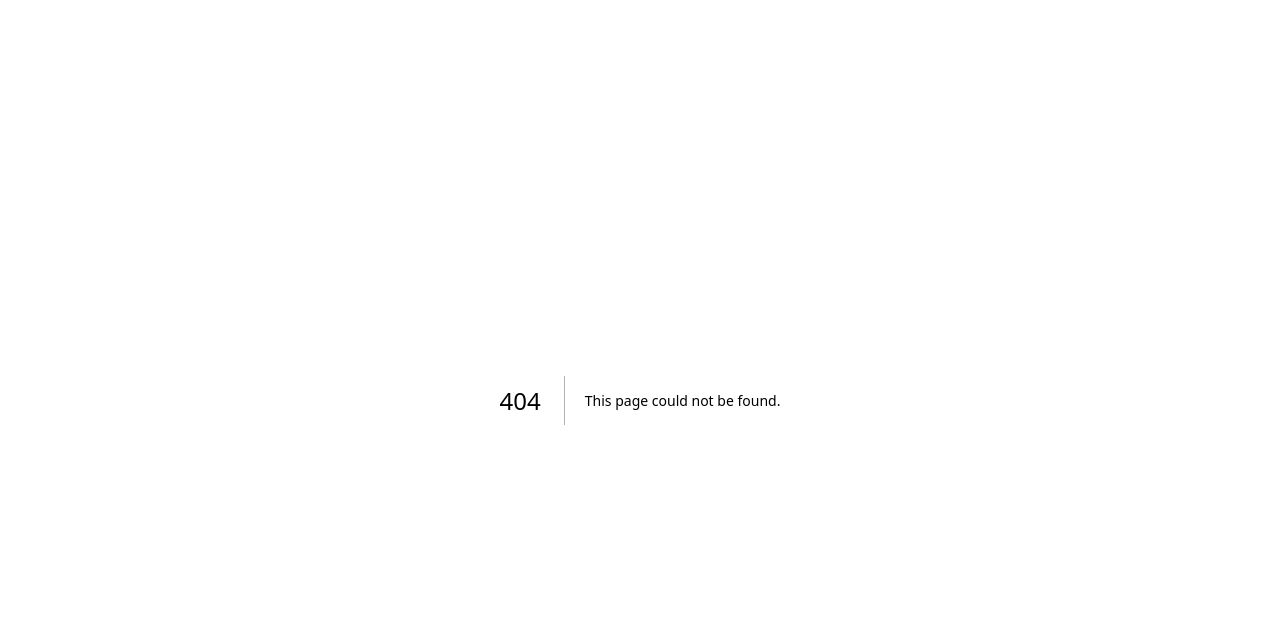
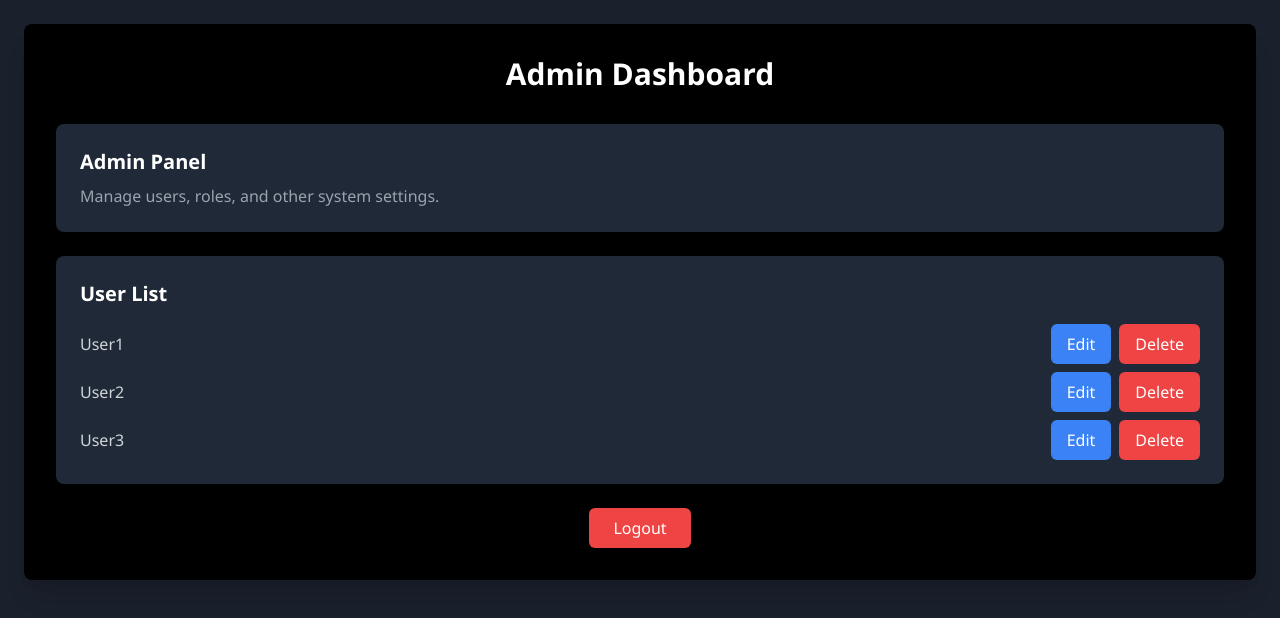
Before and after one commit to manewind/parking_app-frontend, a Next.js app: page /admin in a window 1280 px wide. Before the commit this address had no page. Shown: the top 618 px of the page. Built offline with nearby package versions, Linux system fonts and the light colour scheme.

Commit message:
some log and admin

```diff
--- a/components/header.tsx
+++ b/components/header.tsx
@@ -6,7 +6,7 @@ const Header = () => {
   const { isLoggedIn, logout } = useAuth();
 
   useEffect(() => {
-    console.log('Auth state changed:', isLoggedIn); // Логирование для отладки
+    console.log('Auth state changed:', isLoggedIn);
   }, [isLoggedIn]);
 
   return (
--- a/contexts/authContext.tsx
+++ b/contexts/authContext.tsx
@@ -21,24 +21,25 @@ export const useAuth = () => {
 
 export const AuthProvider = ({ children }: { children: ReactNode }) => {
   const [isLoggedIn, setIsLoggedIn] = useState<boolean>(false);
-  const [profilePicture, setProfilePicture] = useState<string | null>("/prfilePicture.png");
+  const [profilePicture, setProfilePicture] = useState<string | null>(null);
   const [username, setUsername] = useState<string | null>(null);
 
+  // Проверка токена и установка состояния при монтировании компонента
   useEffect(() => {
     const token = localStorage.getItem('token');
-    console.log('Токен из localStorage при монтировании:', token);  // Логирование токена при монтировании
     if (token) {
-      // Просто обновляем состояние, если токен найден
-      setIsLoggedIn(true);
+      // Проверка токена на сервере
+      validateToken(token);
     } else {
-      setIsLoggedIn(false); // если токена нет, то явно указываем isLoggedIn как false
+      // Если токена нет, то явно сбрасываем состояние
+      setIsLoggedIn(false);
+      setUsername(null);
+      setProfilePicture(null);
     }
-  }, []);  // useEffect сработает при монтировании компонента
+  }, []);
 
-  const login = (token: string) => {
-    localStorage.setItem('token', token);
-    setIsLoggedIn(true); // обновляем состояние, что пользователь залогинен
-
+  // Функция проверки токена
+  const validateToken = (token: string) => {
     axios
       .get('http://localhost:8000/me', {
         headers: {
@@ -46,20 +47,30 @@ export const AuthProvider = ({ children }: { children: ReactNode }) => {
         },
       })
       .then((response) => {
+        setIsLoggedIn(true);
         setUsername(response.data.username);
         setProfilePicture('/prfilePicture.png');
       })
       .catch((error) => {
-        console.error('Ошибка при получении данных пользователя:', error);
-        logout(); // если ошибка - вызываем logout
+        console.error('Ошибка при проверке токена на сервере:', error);
+        // Если ошибка - удаляем токен и сбрасываем состояние
+        localStorage.removeItem('token');
+        setIsLoggedIn(false);
+        setUsername(null);
+        setProfilePicture(null);
       });
   };
 
+  const login = (token: string) => {
+    localStorage.setItem('token', token);
+    validateToken(token); // вызываем ту же функцию для проверки токена и установки состояния
+  };
+
   const logout = () => {
+    localStorage.removeItem('token');
     setIsLoggedIn(false);
     setProfilePicture(null);
     setUsername(null);
-    localStorage.removeItem('token');
   };
 
   return (
--- a/pages/_app.tsx
+++ b/pages/_app.tsx
@@ -1,7 +1,7 @@
 import { useEffect, useState } from 'react';
 import { AuthProvider } from '../contexts/authContext';
 import { AppProps } from 'next/app';
-import 'bootstrap/dist/css/bootstrap.min.css';
+
 import '../styles/globals.css';
 
 function MyApp({ Component, pageProps }: AppProps) {
--- /dev/null
+++ b/pages/admin.tsx
@@ -0,0 +1,83 @@
+import React from 'react';
+import { useRouter } from 'next/router';
+
+const AdminPage = () => {
+  const router = useRouter();
+
+  const handleLogout = () => {
+    // Логика для выхода из системы, например, удаление токена
+    localStorage.removeItem('token');
+    router.push('/login'); // Перенаправляем на страницу логина
+  };
+
+  const handleEditUser = (userId: number) => {
+    // Логика для редактирования пользователя
+    console.log('Editing user with ID:', userId);
+    // Например, перенаправить на страницу редактирования
+    router.push(`/admin/edit-user/${userId}`);
+  };
+
+  const handleDeleteUser = (userId: number) => {
+    // Логика для удаления пользователя
+    console.log('Deleting user with ID:', userId);
+    // Например, запрос к серверу для удаления пользователя
+  };
+
+  return (
+    <div className="min-h-screen  text-white">
+      <div className="max-w-7xl mx-auto p-6">
+        <div className="bg-black p-8 rounded-lg shadow-xl">
+          <h1 className="text-3xl font-bold text-center">Admin Dashboard</h1>
+
+          <div className="mt-8 space-y-6">
+            <div className="bg-gray-800 p-6 rounded-lg shadow-md">
+              <h2 className="text-xl font-semibold">Admin Panel</h2>
+              <p className="text-gray-400 mt-2">Manage users, roles, and other system settings.</p>
+            </div>
+
+            <div className="bg-gray-800 p-6 rounded-lg shadow-md">
+              <h2 className="text-xl font-semibold">User List</h2>
+              <ul className="mt-4 space-y-2">
+                {/* Пример списка пользователей, можно маппить данные из API */}
+                {['User1', 'User2', 'User3'].map((user, index) => (
+                  <li key={index} className="flex justify-between items-center">
+                    <span className="text-gray-300">{user}</span>
+
+                    <div className="flex space-x-2">
+                      <button
+                        onClick={() => handleEditUser(index)}
+                        className="bg-blue-500 text-white px-4 py-2 rounded-md hover:bg-blue-600"
+                      >
+                        Edit
+                      </button>
+
+                      <button
+                        onClick={() => handleDeleteUser(index)}
+                        className="bg-red-500 text-white px-4 py-2 rounded-md hover:bg-red-600"
+                      >
+                        Delete
+                      </button>
+                    </div>
+                  </li>
+                ))}
+              </ul>
+            </div>
+
+            {/* Добавить другие секции по необходимости */}
+
+            <div className="text-center mt-8">
+              <button
+                onClick={handleLogout}
+                className="bg-red-500 text-white px-6 py-2 rounded-md hover:bg-red-600"
+              >
+                Logout
+              </button>
+            </div>
+          </div>
+        </div>
+      </div>
+    </div>
+  );
+};
+
+export default AdminPage;
--- a/pages/login.tsx
+++ b/pages/login.tsx
@@ -1,9 +1,11 @@
 import React, { useState } from 'react';
 import { useRouter } from 'next/router';
 import axios from 'axios';
+import { useAuth } from '../contexts/authContext'; // Импортируем useAuth
 
 const Login = () => {
   const router = useRouter();
+  const { login } = useAuth(); // Извлекаем метод login из контекста
 
   const [email, setEmail] = useState('');
   const [password, setPassword] = useState('');
@@ -23,17 +25,13 @@ const Login = () => {
       // Отправляем запрос на сервер для получения токена
       const response = await axios.post('http://localhost:8000/login', {
         email,
-        password: password,
+        password,
       });
 
       console.log('Login successful, token received:', response.data.token); // Логируем успешный ответ
 
-      // Сохраняем токен в localStorage (или sessionStorage)
-      localStorage.setItem('token', response.data.token);
-
-      // Напрямую "авторизуем" пользователя
-      // Сохраняем токен и предполагаем, что он будет использоваться на всех страницах
-      axios.defaults.headers.common['Authorization'] = `Bearer ${response.data.token}`;
+      // Сохраняем токен и обновляем состояние аутентификации
+      login(response.data.token); // Вызываем метод login из контекста
 
       // Перенаправляем пользователя на главную страницу
       router.push('/');
```
